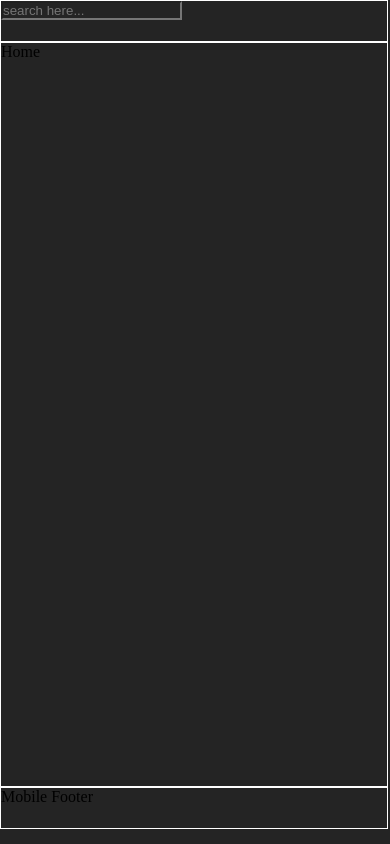
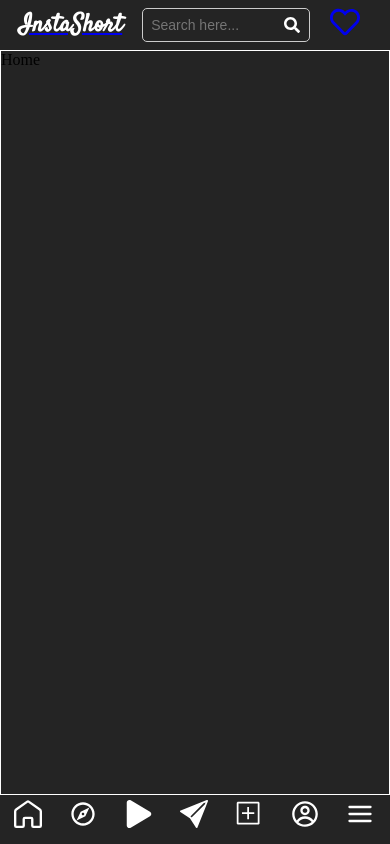
Before and after one commit to raobaba/InstaShort, a React (Vite) app in the folder client/: page / in a window 390 px wide. Built offline with nearby package versions, Linux system fonts and the light colour scheme.

Commit message:
completed responsive navbar and navbar footer

```diff
--- a/client/src/components/Container.css
+++ b/client/src/components/Container.css
@@ -22,11 +22,14 @@
     display: none;
   }
   .routing{
-    width: 99%;
     height: 88vh;
     border: 1px solid white;
   }
   .mobile{
     display: block;
   }
+  .mobile-footer-container{
+    width: 99.5%;
+    height: 40px;
+  }
 }
--- a/client/src/components/Container.jsx
+++ b/client/src/components/Container.jsx
@@ -3,7 +3,7 @@ import SideBar from "./SideBar";
 import Routing from "../route/Routing";
 import "./Container.css";
 import Navbar from "./Navbar/Navbar";
-import MobileFooter from "./Navbar/Mobile-Footer";
+import MobileFooter from "./Navbar/MobileFooter";
 
 function Container() {
   return (
--- a/client/src/components/Navbar/Mobile-Footer.css
+++ /dev/null
@@ -1,5 +0,0 @@
-.mobile-footer{
-    width: 99%;
-    height: 40px;
-    border: 1px solid white;
-}
--- a/client/src/components/Navbar/Mobile-Footer.jsx
+++ /dev/null
@@ -1,11 +0,0 @@
-import React from 'react'
-import './Mobile-Footer.css'
-function MobileFooter() {
-  return (
-    <div className='mobile-footer'>
-        Mobile Footer
-    </div>
-  )
-}
-
-export default MobileFooter
--- /dev/null
+++ b/client/src/components/Navbar/MobileFooter.css
@@ -0,0 +1,21 @@
+.mobile-footer {
+    width: 100%;
+    height: 100%;
+  }
+
+  .mobile-container {
+    display: flex;
+    justify-content: space-around;
+    color: white;
+  }
+
+  .icon-link svg {
+    font-size: 28px;
+  }
+
+  .icon-link {
+    display: flex;
+    align-items: center;
+    color: white;
+    margin-top: 5px;
+  }
--- /dev/null
+++ b/client/src/components/Navbar/MobileFooter.jsx
@@ -0,0 +1,36 @@
+import React from 'react';
+import './MobileFooter.css';
+import { NavLink } from "react-router-dom";
+import { GrHomeRounded } from "react-icons/gr";
+import { MdOutlineExplore } from "react-icons/md";
+import { BsFillSendFill } from "react-icons/bs";
+import { VscDiffAdded } from "react-icons/vsc";
+import { CgProfile } from "react-icons/cg";
+import { FiMenu } from "react-icons/fi";
+import { FaPlay } from "react-icons/fa";
+
+function MobileFooter() {
+  const navigationItems = [
+    { to: "/", icon: <GrHomeRounded /> },
+    { to: "/explore", icon: <MdOutlineExplore /> },
+    { to: "/reels", icon: <FaPlay /> },
+    { to: "/messages", icon: <BsFillSendFill /> },
+    { to: "/create", icon: <VscDiffAdded /> },
+    { to: "/profile", icon: <CgProfile /> },
+    { to: "/more", icon: <FiMenu /> },
+  ];
+
+  return (
+    <div className='mobile-footer'>
+      <div className="mobile-container">
+        {navigationItems.map((item, index) => (
+          <NavLink to={item.to} key={index} className="icon-link">
+            {item.icon}
+          </NavLink>
+        ))}
+      </div>
+    </div>
+  );
+}
+
+export default MobileFooter;
--- a/client/src/components/Navbar/Navbar.css
+++ b/client/src/components/Navbar/Navbar.css
@@ -1,17 +1,56 @@
-.navbar{
-    width: 99%;
-    height: 40px;
-    border: 1px solid white;
-}
-
-.logo-contain{
-    text-decoration: none;
+.navbar {
+    width: 100%;
+    height: 50px;
+    display: flex;
+    justify-content: space-between; /* Distribute items along the main axis */
+    align-items: center; /* Center items along the cross axis */
   }
 
-  .logo {
+  .center-section {
+    display: flex;
+    align-items: center;
+    position: relative;
+  }
+
+  input[type="text"] {
+    padding: 8px;
+    border: 1px solid #ccc;
+    border-radius: 5px;
+    outline: none;
+    color: #333;
+    font-size: 14px;
+    transition: border-color 0.3s;
+    width: 150px; /* Adjust the width as needed */
+  }
+
+  input[type="text"]:focus {
+    border-color: #4caf50; /* Change the border color on focus */
+  }
+
+  .search-icon {
+    color: #555;
+    margin-left: 5px;
+    position: absolute;
+    right: 10px; /* Adjust the distance from the right edge */
+    cursor: pointer;
+  }
+
+
+  .right-section{
+    margin-right: 30px;
+    font-size: 30px;
+    color: crimson;
+  }
+
+  .insta-text {
     font-family: "Satisfy", cursive;
     color: white;
-    font-size: xx-large;
+    font-size: 25px;
     text-decoration: none;
-    margin-bottom: 50px;
+    margin-left: 19px;
   }
+
+  .search-icon {
+    color: white;
+    margin-left: -25px;
+  }
--- a/client/src/components/Navbar/Navbar.jsx
+++ b/client/src/components/Navbar/Navbar.jsx
@@ -1,20 +1,27 @@
-import React from 'react'
-import './Navbar.css'
+import React from "react";
+import "./Navbar.css";
 import { NavLink } from "react-router-dom";
+import { FaRegHeart, FaSearch } from "react-icons/fa"; // Import FaSearch from react-icons/fa
+
 function Navbar() {
   return (
-    <div className='navbar'>
-       <div>
-       <NavLink to="/" className="logo-contain">
-        <h2 className="logo">InstaShort</h2>
-      </NavLink>
-       </div>
-       <div>
-        <input type="text" placeholder='search here...' />
-       </div>
-       <div></div>
+    <div className="navbar">
+      <div className="left-section">
+        <NavLink to="/">
+          <h2 className="insta-text">InstaShort</h2>
+        </NavLink>
+      </div>
+      <div className="center-section">
+        <input type="text" placeholder="Search here..." />
+        <FaSearch className="search-icon" />
+      </div>
+      <div className="right-section">
+        <NavLink to="/notifications">
+          <FaRegHeart />
+        </NavLink>
+      </div>
     </div>
-  )
+  );
 }
 
-export default Navbar
+export default Navbar;
```
